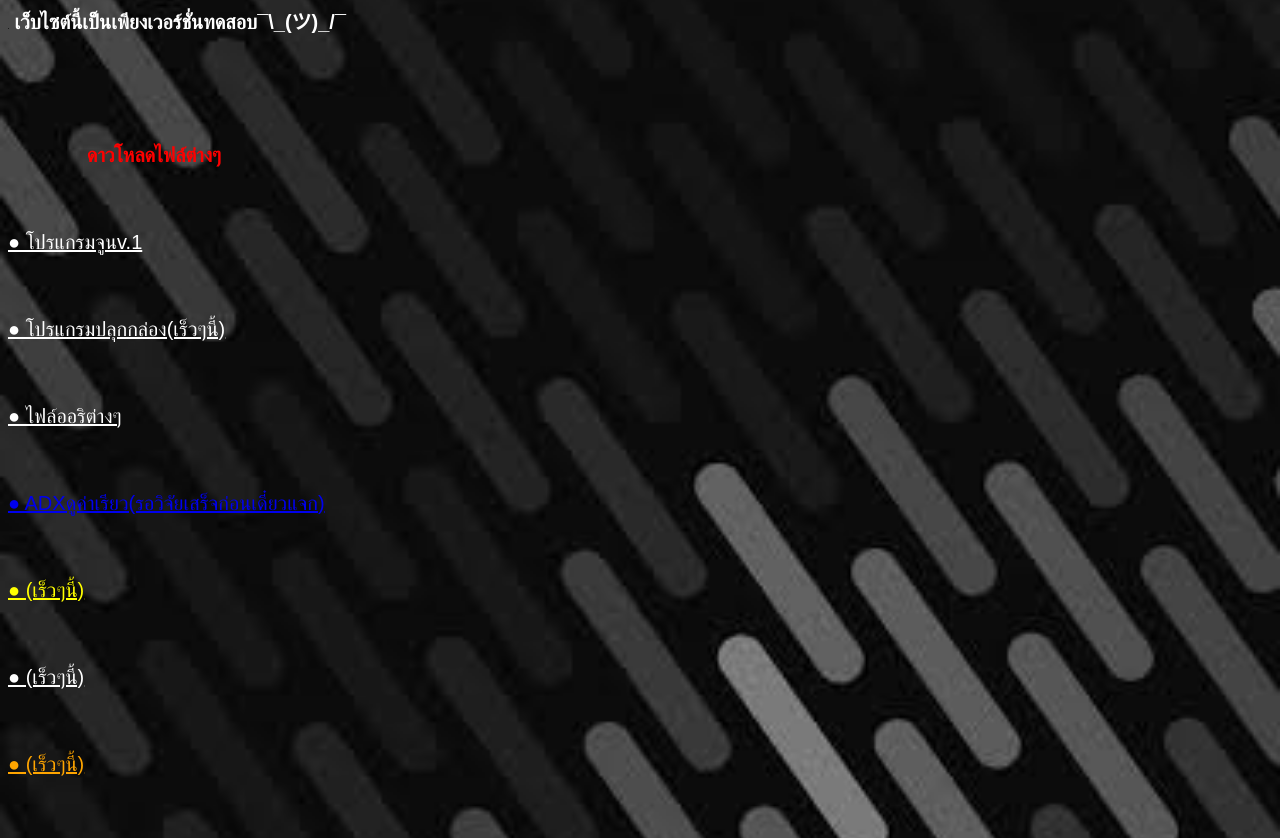
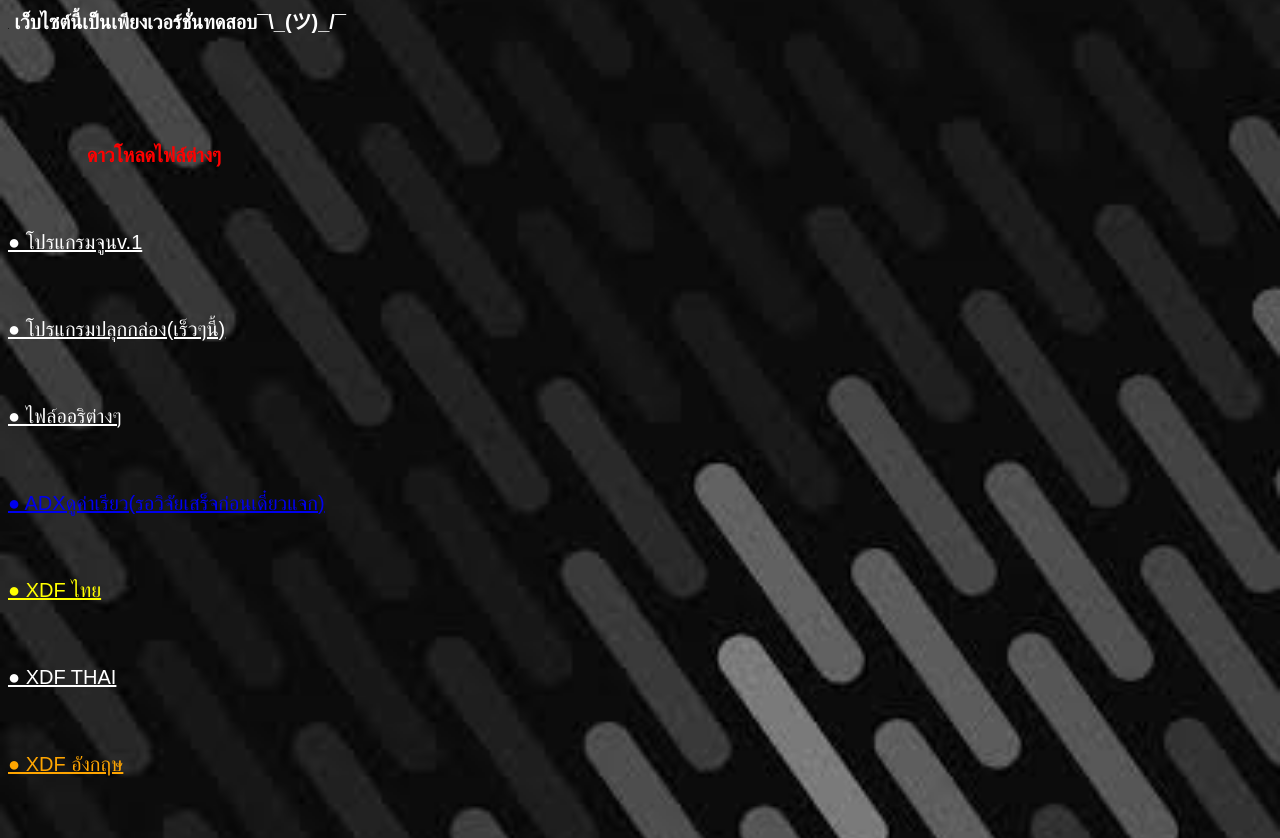
Before and after one commit to Nominaza/http, a plain HTML site: page index.html in a window 1280 px wide. Shown: the part 95-933 px from the top of the page. Drawn offline with Linux system fonts and the light colour scheme; a web font is replaced by a local one.

Commit message:
Add files via upload

```diff
--- a/index.html
+++ b/index.html
@@ -51,13 +51,33 @@ body {
 <a href="https://mega.nz/file/5EkRhaZJ#lhf5kd0JFXCqecPd-8fnbgZQkIp6jL-1cXOzc63QxvQ" target="_blank" style="color: White;" > ● ไฟล์ออริต่างๆ</a>
 <p>⠀⠀⠀</p>
 <a href="https://mega.nz/file/ZNFyQBIL#cFwmXkVfU8AukQVuwhr-b_1oX9ZHiYSVtEEHcVdGbto" target="_blank" style="color: light blue;" > ● ADXดูค่าเรียว(รอวิจัยเสร็จก่อนเดี๋ยวแจก)</a>
+
 <p>⠀⠀⠀</p>
-<a href="https://www.mediafire.com/download/rv4k1bhp5erh3uh" target="_blank" style="color: Yellow;" > ● (เร็วๆนี้) </a>
+
+
+
+
+
+
+
+
+
+<a href="https://drive.google.com/file/d/1J2SDTf4RJVL07VNYD0PyJCRMIX9abHwm/view?usp=drivesdk" target="_blank" style="color: Yellow;" > ● XDF ไทย </a>
 <p>⠀⠀⠀</p>
-<a href="https://www.mediafire.com/download/qc6dbwp3r7zika2" target="_blank" style="color: White;" > ● (เร็วๆนี้)</a>
+<a href="https://drive.google.com/file/d/1J4ch4J6EGwzg5jIXDJCG4_U5FItlm-Oj/view?usp=drivesdk" target="_blank" style="color: White;" > ● XDF THAI </a>
 <p>⠀⠀⠀</p>
-<a href="https://mega.nz/file/5EMR3ICK#t5rBNy2vUaZinYflml_JLHhpxidrnby4k_OiAyA093A" target="_blank" style="color: Orange;" > ● (เร็วๆนี้) </a>
+<a href="https://drive.google.com/file/d/1J7-VgkqDKxiUBQrwS2SrSDmebIzjY-Sz/view?usp=drivesdk" target="_blank" style="color: Orange;" > ● XDF อังกฤษ </a>
 <p>⠀⠀⠀</p>
+
+
+
+
+
+
+
+
+
+
 <strong style="color:Pink;" style="font-size:150%;" > ⠀⠀⠀ช่องทางติดต่อ </strong>
 <p>⠀⠀⠀</p>
 <a href="https://www.facebook.com/profile.php?id=100044552261467" target="_blank" style="color: Pink;" >  ■FB:Aekkalak Tamtaeing.</a>
```
